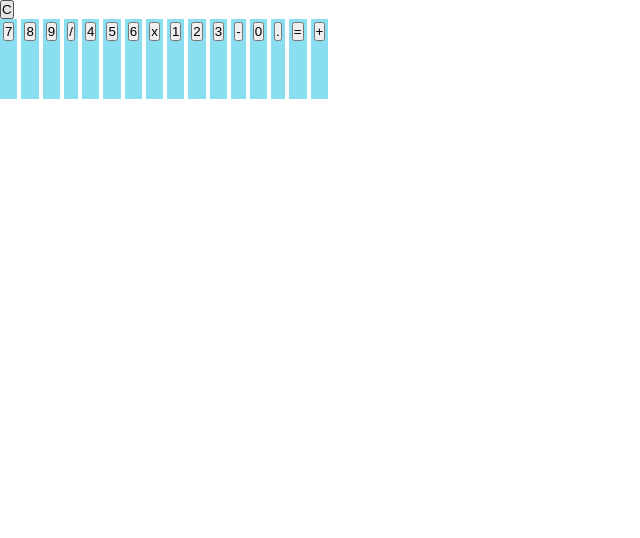
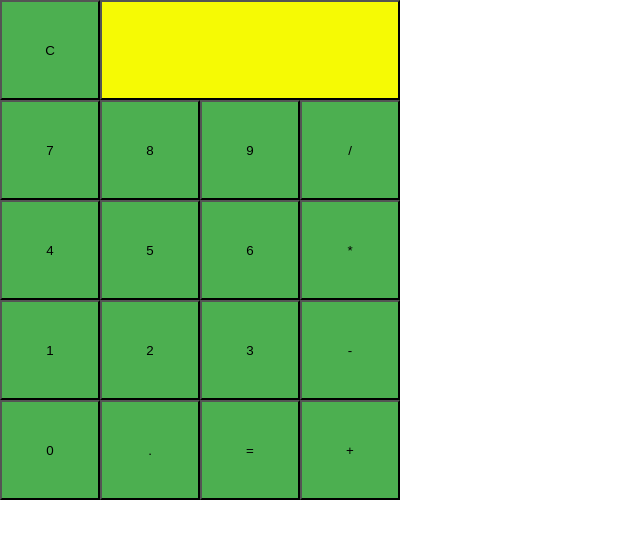
Before and after one commit to Momentum-Team-8/js--calculator-gregsronce, a plain HTML site: page index.html in a window 1280 px wide. Shown: the whole page, without its empty margins (0-640 px from the left). Drawn offline with Linux system fonts and the light colour scheme.

Commit message:
better looking calc, operates in console ok.

```diff
--- a/index.html
+++ b/index.html
@@ -1,39 +1,55 @@
 <!DOCTYPE html>
 <html lang="en">
-<head>
-    <meta charset="UTF-8">
-    <meta http-equiv="X-UA-Compatible" content="IE=edge">
-    <meta name="viewport" content="width=device-width, initial-scale=1.0">
-    <link rel="stylesheet" href="main.css">
+  <head>
+    <meta charset="UTF-8" />
+    <meta http-equiv="X-UA-Compatible" content="IE=edge" />
+    <meta name="viewport" content="width=device-width, initial-scale=1.0" />
+    <link rel="stylesheet" href="main.css" />
     <script src="main.js" defer></script>
     <title>Calculator</title>
-</head>
-<body>
-    <header>
-        <button>C</button>
-    </header>
-<main>
-<div class="buttons">
-    <ul>
-        <li><button>7</button></li>
-        <li><button>8</button></li>
-        <li><button>9</button></li>
-        <li><button>/</button></li>
-        <li><button class="four">4</button></li>
-        <li><button>5</button></li>
-        <li> <button>6</button></li>
-        <li><button>x</button></li>
-        <li><button>1</button></li>
-        <li><button>2</button></li>
-        <li><button class="three">3</button></li>
-        <li><button>-</button></li>
-        <li><button>0</button></li>
-        <li><button>.</button></li>
-        <li><button class="equals">=</button></li>
-        <li><button class="add">+</button></li>
-</ul>
+  </head>
+  <body>
+    <div class="container">
+      <button class="buttons" id="clear">C</button>
+      <button class="button-output" id="output"></button>
+      <button class="buttons" id="seven">7</button>
+      <button class="buttons" id="eight">8</button>
+      <button class="buttons" id="nine">9</button>
+      <button class="buttons" id="divis">/</button>
+      <button class="buttons" id="four">4</button>
+      <button class="buttons" id="five">5</button>
+      <button class="buttons" id="six">6</button>
+      <button class="buttons" id="multi">*</button>
+      <button class="buttons" id="one">1</button>
+      <button class="buttons" id="two">2</button>
+      <button class="buttons" id="three">3</button>
+      <button class="buttons" id="sub">-</button>
+      <button class="buttons" id="zero">0</button>
+      <button class="buttons" id="deci">.</button>
+      <button class="buttons" id="equals">=</button>
+      <button class="buttons" id="add">+</button>
+    </div>
+  </body>
+</html>
 
-</main>
-</div>
-</body>
-</html>
+<!-- <!DOCTYPE html>
+<html lang="en">
+  <head>
+    <meta charset="UTF-8" />
+    <meta name="viewport" content="width=device-width, initial-scale=1.0" />
+    <link rel="stylesheet" href="main.css" />
+    <script src="main.js" defer></script>
+    <title>Document</title>
+  </head>
+
+  <body>
+    <header class="screen"></header>
+    <div class="output"></div>
+    <div class="boxes flex">
+      <div class="box orange" id="one">1</div>
+      <div class="box red" id="two">2</div>
+      <div class="box pink" id="plus">+</div>
+      <div class="box blue" id="equals">=</div>
+    </div>
+  </body>
+</html> -->
--- a/main.css
+++ b/main.css
@@ -1,33 +1,28 @@
-* * {
+  * {
     box-sizing: border-box;
     margin: 0;
     padding: 0;
 } *
 
-body {
-    width: 500px;
+.container {
+    font-size: 70px;
+    color: white;
+    display: flex;
+    flex-wrap: wrap;
     height: 500px;
-
-
-}
-
-.main {
-    width: 500px;
-    height: 500px;
+    width: 400px;
 }
 
 .buttons {
+    width: 100px;
+    height: 100px;
+    background-color: #4CAF50;
     display: flex;
-    flex-wrap: wrap;
-    height: 80px
+    justify-content: center;
+    align-items: center;
 }
 
-
-.buttons ul li {
-    height: 80px;
-    background-color: #89DEEF;
-    padding: 3px;
-    font-size: 10px;
-    list-style-type: none;
-    display: inline-block;
+.button-output {
+    width: 300px;
+    background-color: #f6fa04;
 }
--- a/main.js
+++ b/main.js
@@ -3,6 +3,17 @@
 // select element with quotation marks around class or id selector (.)
 // prime the __ to watch for an event with addEventListener
 // in this case the event is a 'click'
-document.querySelector('.buttons').addEventListener('click', function(event){
-    console.log(event.target)
-})
+// document.querySelector('.buttons').addEventListener('click', function(event){
+//     console.log(event.target)
+// })
+
+
+document.querySelector('.buttons').addEventListener('click', function (event) {
+    console.log(event.target)})
+
+addEventListener('click', function (event) {
+    console.log(event.target.innerText)
+    output.innerText += event.target.innerText})
+
+document.querySelector('#equals').addEventListener('click', function (event) {
+    console.log(eval(output.innerText))})
```
